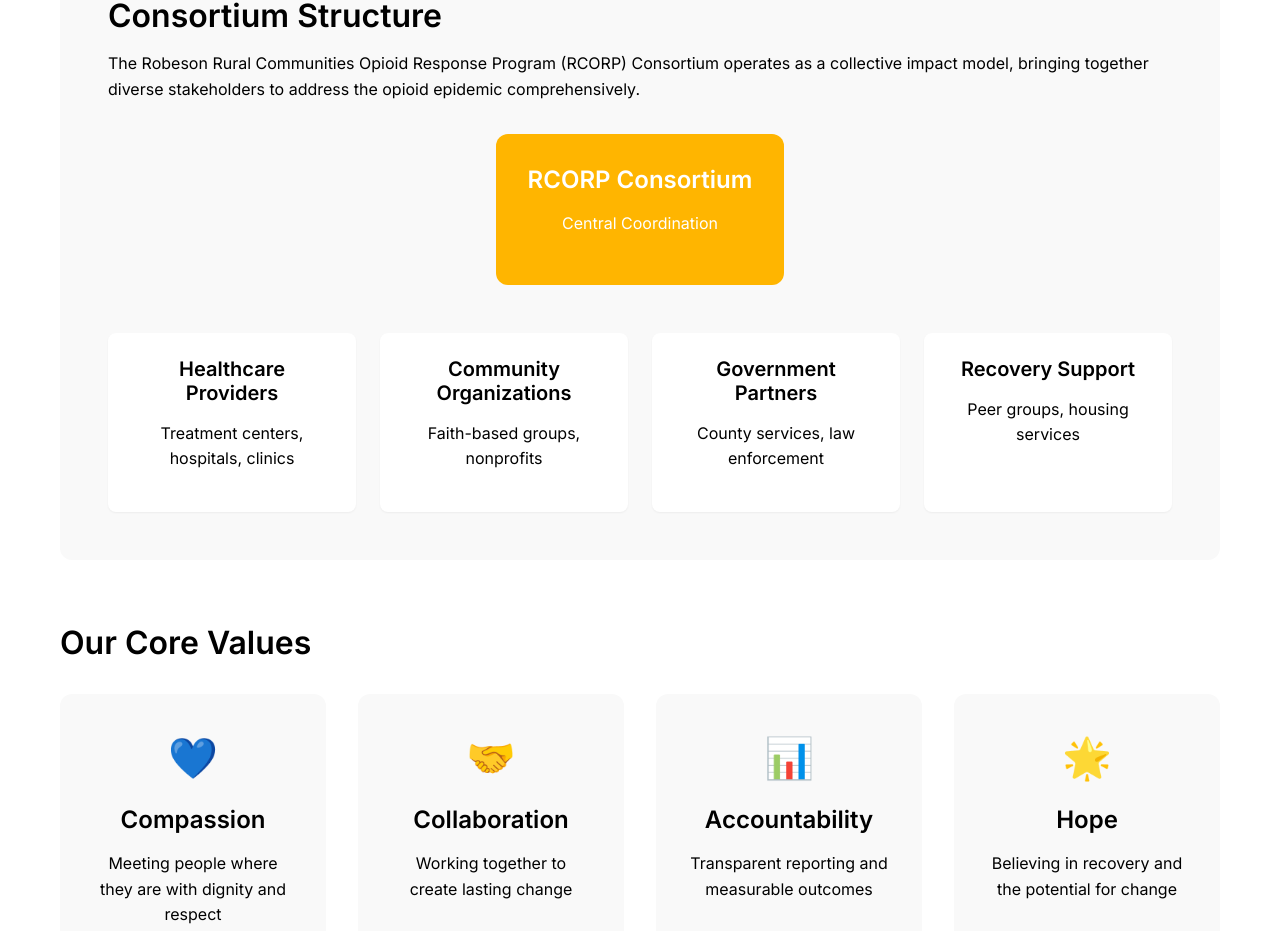
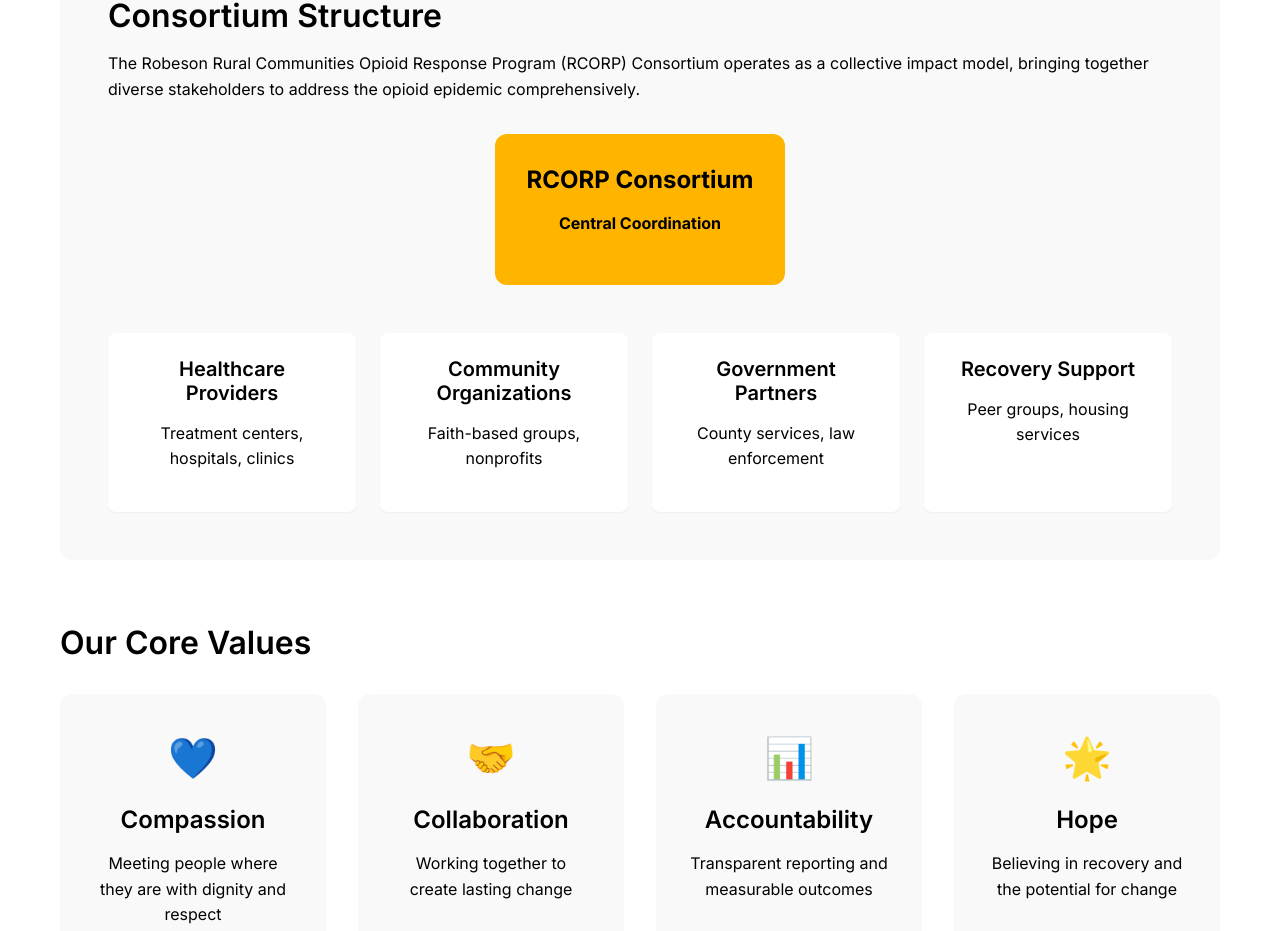
Before and after one commit to DewWork23/robeson-asset-map, a Next.js app in the folder robeson-app/: page /sparc in a window 1280 px wide. Shown: the part 1907-2838 px from the top of the page. Built offline with nearby package versions, Linux system fonts and the light colour scheme; no server answers; the database is empty.

Commit message:
Make RCORP Consortium text black and bold
Updated the structure center box text to be black and bold for better readability against the gold background.

🤖 Generated with [Claude Code](https://claude.ai/code)

Co-Authored-By: Claude <noreply@anthropic.com>

```diff
--- a/robeson-app/app/sparc/sparc-styles.css
+++ b/robeson-app/app/sparc/sparc-styles.css
@@ -285,11 +285,17 @@
 
 .sparc-page-wrapper .structure-center {
     background-color: #FFB500;
-    color: white;
+    color: #000000;
     padding: 2rem;
     border-radius: 12px;
     display: inline-block;
     margin-bottom: 3rem;
+}
+
+.sparc-page-wrapper .structure-center h3,
+.sparc-page-wrapper .structure-center p {
+    color: #000000;
+    font-weight: bold;
 }
 
 .sparc-page-wrapper .structure-branches {
```
